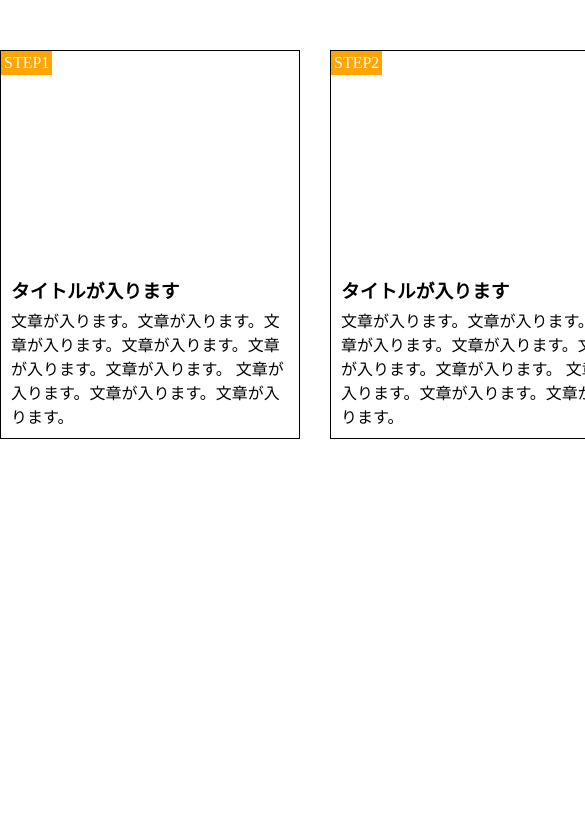
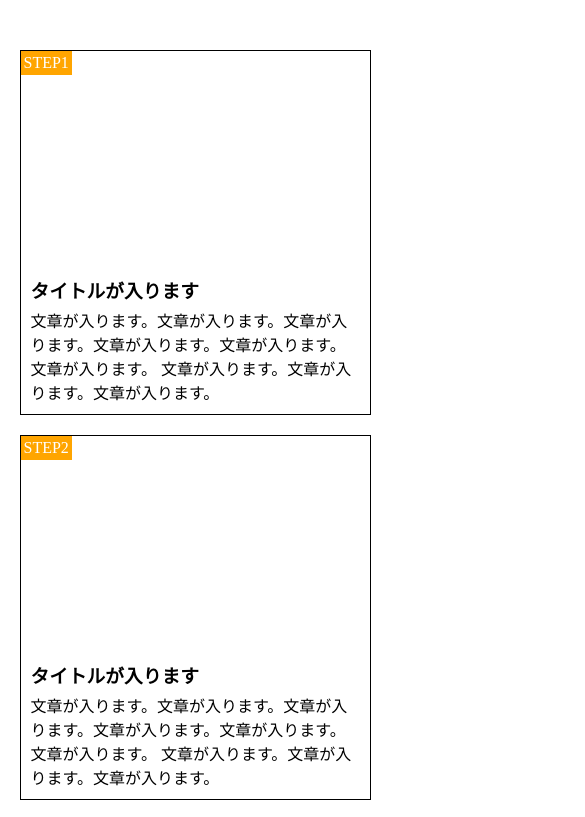
Before and after one commit to mattun0630/exercise1-9, a plain HTML site: page index.html in a window 390 px wide. Shown: the top 817 px of the page, 585 px wide, since content can reach past the window. Drawn offline with Linux system fonts and the light colour scheme.

Commit message:
[finish]1-9

```diff
--- a/index.html
+++ b/index.html
@@ -2,6 +2,7 @@
 <html>
 <head>
 	<meta charset="UTF-8">
+	<meta name="viewport" content="width=device-width,initial-scale=1.0">
 	<link rel="stylesheet"  href="style.css">
 	<title>8章の演習</title>
 </head>
--- a/style.css
+++ b/style.css
@@ -55,3 +55,19 @@ main{
 .box-title{
 	margin: 15px 0 5px;
 }
+@media screen and (max-width:768px) {
+
+main {
+	margin: 50px auto ;
+	width: 100%;
+}
+
+.box {
+	width: 90%;
+	float: none;
+	margin: 0 auto 20px;
+}
+.box:last-child{
+	margin: 0 auto;
+}
+}
```
